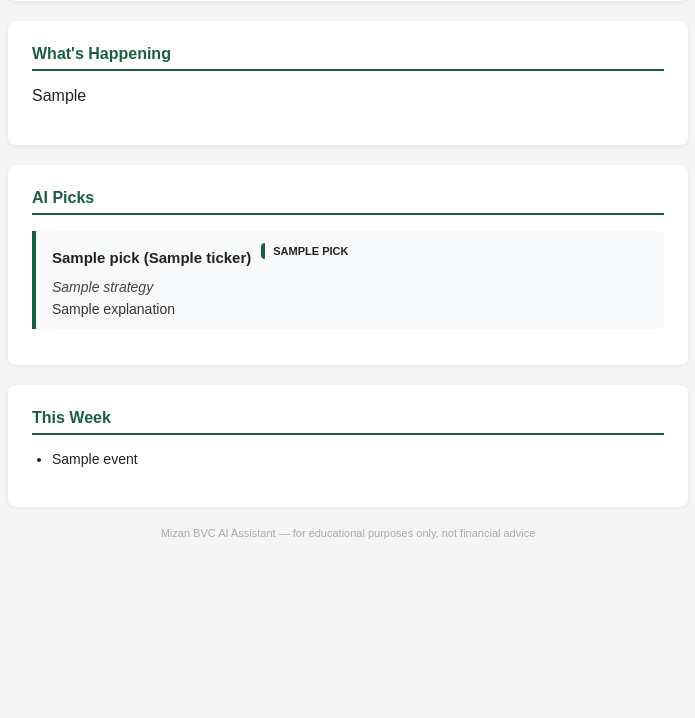
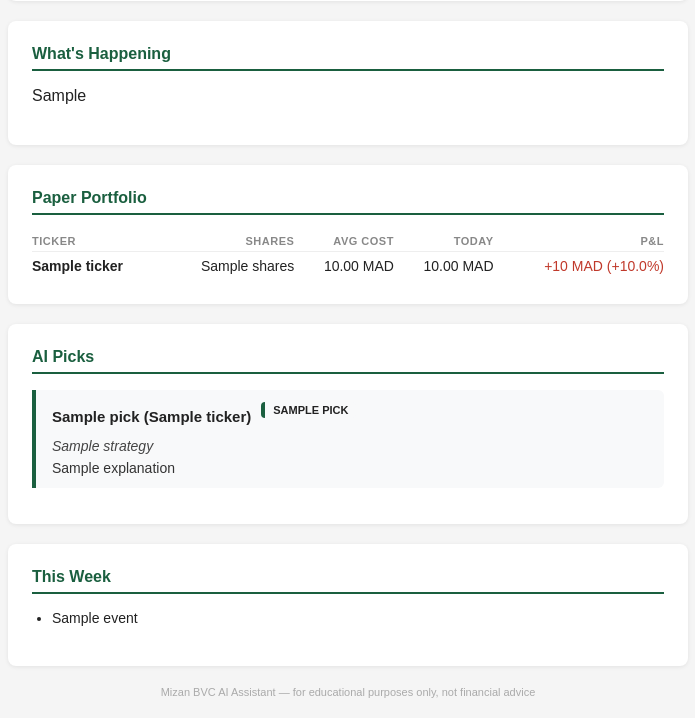
Before and after one commit to AhmedEnnaime/Mizan, a Python web app: template delivery/templates/morning_briefing.html in a window 1280 px wide. Shown: the part 316-1034 px from the top of the page, without its empty margins (292-987 px from the left). Before the commit the page ends 855 px from the top, so only its background shows below. Run offline with Jinja, Linux system fonts and the light colour scheme; the template is opened without the code that fills it: most values are stand-ins (such as "Sample title", 1, 10 or a date in 2020).

Commit message:
add portfolio card to morning briefing email

```diff
--- a/agent/formatter.py
+++ b/agent/formatter.py
@@ -8,9 +8,9 @@ _env = Environment(
 )
 
 
-def format_morning_briefing(analysis: dict, date: str) -> str:
+def format_morning_briefing(analysis: dict, date: str, portfolio: list[dict] | None = None) -> str:
     template = _env.get_template("morning_briefing.html")
-    return template.render(date=date, **analysis)
+    return template.render(date=date, portfolio=portfolio or [], **analysis)
 
 
 def format_alert(analysis: dict) -> str:
--- a/delivery/templates/morning_briefing.html
+++ b/delivery/templates/morning_briefing.html
@@ -30,6 +30,11 @@
     .week-list { padding-left: 20px; }
     .week-list li { margin-bottom: 6px; font-size: 14px; }
     .footer { text-align: center; color: #aaa; font-size: 11px; margin-top: 20px; }
+    .portfolio-table { width: 100%; border-collapse: collapse; font-size: 14px; }
+    .portfolio-table th { color: #888; font-size: 11px; text-transform: uppercase; letter-spacing: .5px; padding: 4px 0; text-align: right; }
+    .portfolio-table th:first-child { text-align: left; }
+    .portfolio-table td { padding: 6px 0; border-top: 1px solid #eee; text-align: right; }
+    .portfolio-table td:first-child { text-align: left; font-weight: bold; }
   </style>
 </head>
 <body>
@@ -61,6 +66,36 @@
     <p>{{ whats_happening }}</p>
   </div>
 
+  {% if portfolio %}
+  <div class="card">
+    <div class="section-title">Paper Portfolio</div>
+    <table class="portfolio-table">
+      <tr>
+        <th>Ticker</th>
+        <th>Shares</th>
+        <th>Avg Cost</th>
+        <th>Today</th>
+        <th>P&amp;L</th>
+      </tr>
+      {% for p in portfolio %}
+      <tr>
+        <td>{{ p.ticker }}</td>
+        <td>{{ p.shares }}</td>
+        <td>{{ "%.2f"|format(p.avg_cost_mad) }} MAD</td>
+        <td>{{ "%.2f"|format(p.current_price) ~ " MAD" if p.current_price is not none else "N/A" }}</td>
+        <td class="{{ 'up' if p.pnl_mad is not none and p.pnl_mad >= 0 else 'down' if p.pnl_mad is not none else '' }}">
+          {% if p.pnl_mad is not none %}
+            {{ "%+.0f"|format(p.pnl_mad) }} MAD ({{ "%+.1f"|format(p.pnl_pct) }}%)
+          {% else %}
+            N/A
+          {% endif %}
+        </td>
+      </tr>
+      {% endfor %}
+    </table>
+  </div>
+  {% endif %}
+
   <div class="card">
     <div class="section-title">AI Picks</div>
     {% for pick in ai_picks %}
--- a/scheduler/jobs.py
+++ b/scheduler/jobs.py
@@ -237,7 +237,7 @@ def run_morning_briefing(dry_run: bool = False) -> None:
         logger.info(health.to_log_line())
         return
 
-    html = format_morning_briefing(analysis, date_str)
+    html = format_morning_briefing(analysis, date_str, portfolio=context.get("paper_portfolio", []))
     save_briefing(date_str, html, context)
 
     try:
```
Also changed, not shown: tests/test_formatter.py (added, +53 -0 lines).
